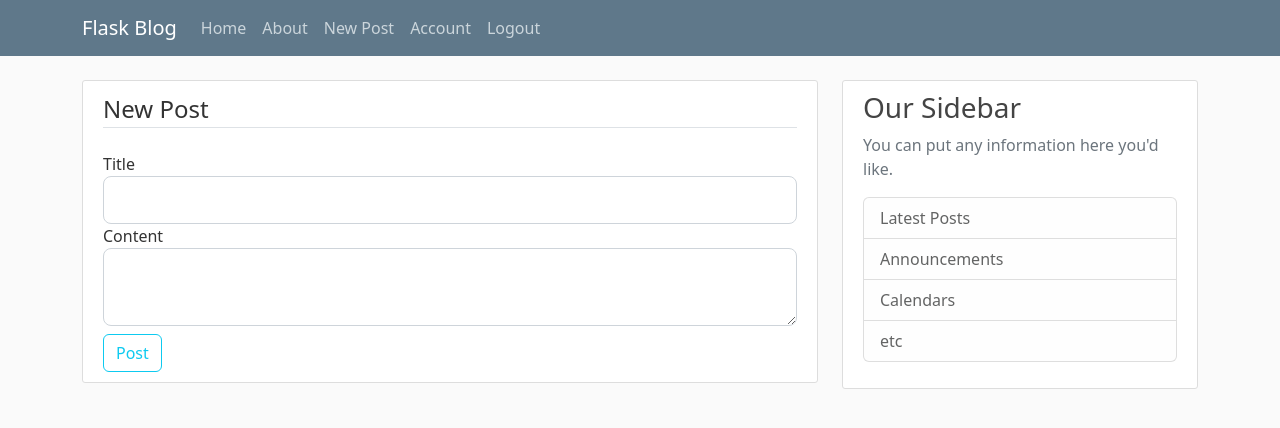
After one commit to thanhan44/Flask_Blog, a Flask app: page /post/new in a window 1280 px wide. The commit adds this page. Shown: the top 428 px of the page. Run offline with Flask 2, Linux system fonts and the light colour scheme; a user stored in the database is signed in; some libraries are stand-ins or nearby versions.

Commit message:
Create, update and delete posts

```diff
--- a/flaskblog/forms.py
+++ b/flaskblog/forms.py
@@ -1,5 +1,5 @@
 from flask_wtf import FlaskForm
-from wtforms import StringField, PasswordField, SubmitField, BooleanField, ValidationError
+from wtforms import StringField, PasswordField, SubmitField, BooleanField, ValidationError, TextAreaField
 from wtforms.validators import DataRequired, Length, Email, EqualTo
 from flaskblog.models import User
 from flask_wtf.file import FileField, FileAllowed
@@ -53,3 +53,10 @@ class UpdateAccountForm(FlaskForm):
             user = User.query.filter_by(email=email.data).first()
             if user:
                 raise ValidationError('That email is taken. Please choose a different one.')
+
+
+
+class PostForm(FlaskForm):
+    title = StringField('Title', validators=[DataRequired()])
+    content = TextAreaField('Content', validators=[DataRequired()])
+    submit = SubmitField('Post')
--- a/flaskblog/models.py
+++ b/flaskblog/models.py
@@ -13,6 +13,7 @@ class User(db.Model, UserMixin):
     email = db.Column(db.String(120), unique=True, nullable=False)
     image_file = db.Column(db.String(20), nullable=False, default="default.jpg")
     password = db.Column(db.String(60), nullable=False)
+
     posts = db.relationship('Post', backref='author', lazy=True)
 
     def __repr__(self):
--- a/flaskblog/routes.py
+++ b/flaskblog/routes.py
@@ -1,30 +1,31 @@
 import os
 import secrets
 from PIL import Image #pillow
-from flask import render_template, url_for, flash, redirect, request
+from flask import render_template, url_for, flash, redirect, request, abort
 from flaskblog import app, db, bcrypt
-from flaskblog.forms import RegistrationForm, LoginForm, UpdateAccountForm
+from flaskblog.forms import RegistrationForm, LoginForm, UpdateAccountForm, PostForm
 from flaskblog.models import User, Post
 from flask_login import login_user, current_user, logout_user, login_required
 
-posts = [
-    {
-        'author': 'Corey Schafer',
-        'title': 'Blog Post 1',
-        'content': 'First post content',
-        'date_posted': 'April 20, 2018'
-    },
-    {
-        'author': 'Jane Doe',
-        'title': 'Blog Post 2',
-        'content': 'Second post content',
-        'date_posted': 'April 21, 2018'
-    }
-]
+# posts = [
+#     {
+#         'author': 'Corey Schafer',
+#         'title': 'Blog Post 1',
+#         'content': 'First post content',
+#         'date_posted': 'April 20, 2018'
+#     },
+#     {
+#         'author': 'Jane Doe',
+#         'title': 'Blog Post 2',
+#         'content': 'Second post content',
+#         'date_posted': 'April 21, 2018'
+#     }
+# ]
 
 @app.route("/")
 @app.route("/home")
 def home():
+    posts = Post.query.all()
     return render_template('home.html', posts=posts)
 
 
@@ -32,6 +33,10 @@ def home():
 def about():
     return render_template('about.html', title='About')
 
+
+###############################################################
+# Register, login, logout, account for user
+###############################################################
 @app.route("/register", methods=['GET', 'POST'])
 def register():
     if current_user.is_authenticated:
@@ -82,9 +87,9 @@ def save_picture(form_picture):
     i.save(picture_path)
 
     # remove previous profile picture (option)
-    # prev_picture = os.path.join(app.root_path, 'static/profile_pics', current_user.image_file)
-    # if os.path.exists(prev_picture) and os.path.basename(prev_picture) != 'default.jpg':
-    #     os.remove(prev_picture)
+    prev_picture = os.path.join(app.root_path, 'static/profile_pics', current_user.image_file)
+    if os.path.exists(prev_picture) and os.path.basename(prev_picture) != 'default.jpg':
+        os.remove(prev_picture)
 
     return picture_fn
 
@@ -108,3 +113,59 @@ def account():
 
     image_file = url_for('static', filename='profile_pics/' + current_user.image_file)
     return render_template('account.html', title='Account', image_file=image_file, form=form)
+
+
+###############################################################
+# Create new post, post in web, update and remove posts
+###############################################################
+@app.route("/post/new", methods=['GET', 'POST'])
+@login_required
+def new_post():
+    form = PostForm()
+    if form.validate_on_submit():
+        post = Post(title=form.title.data, content=form.content.data, author=current_user)
+        db.session.add(post)
+        db.session.commit()
+        flash('Your post has been created!', 'success')
+        return redirect(url_for('home'))
+    return render_template('create_post.html', title='New Post',
+                           form=form, legend='New Post')
+
+
+
+@app.route("/post/<int:post_id>",  methods=['GET'])
+def post(post_id):
+    post = Post.query.get_or_404(post_id)
+    return render_template('post.html', title=post.title, post=post)
+
+
+
+@app.route("/post/<int:post_id>/update", methods=['GET', 'POST'])
+@login_required
+def update_post(post_id):
+    post = Post.query.get_or_404(post_id)
+    if post.author != current_user:
+        abort(403)
+    form = PostForm()
+    if form.validate_on_submit():
+        post.title = form.title.data
+        post.content = form.content.data
+        db.session.commit()
+        flash('Your post has been updated!', 'success')
+        return redirect(url_for('post', post_id=post.id))
+    elif request.method == 'GET':
+        form.title.data = post.title
+        form.content.data = post.content
+    return render_template('create_post.html', title='Update Post',
+                           form=form, legend='Update Post')
+
+@app.route("/post/<int:post_id>/delete", methods=['POST'])
+@login_required
+def delete_post(post_id):
+    post = Post.query.get_or_404(post_id)
+    if post.author != current_user:
+        abort(403)
+    db.session.delete(post)
+    db.session.commit()
+    flash('Your post has been deleted!', 'success')
+    return redirect(url_for('home'))
--- a/flaskblog/static/main.css
+++ b/flaskblog/static/main.css
@@ -34,6 +34,10 @@ h1, h2, h3, h4, h5, h6 {
 
 .article-title {
   color: #444444;
+}
+
+a{
+  text-decoration: none;
 }
 
 a.article-title:hover {
--- /dev/null
+++ b/flaskblog/templates/create_post.html
@@ -0,0 +1,40 @@
+{% extends "layout.html" %}
+{% block content %}
+<div class="content-section">
+    <form method="POST" action="">
+        {{ form.hidden_tag() }}
+        <fieldset class="form-group">
+            <legend class="border-bottom mb-4">{{ legend }}</legend>
+            <div class="form-group">
+                {{ form.title.label(class="form-control-label") }}
+                {% if form.title.errors %}
+                    {{ form.title(class="form-control form-control-lg is-invalid") }}
+                    <div class="invalid-feedback">
+                        {% for error in form.title.errors %}
+                            <span>{{ error }}</span>
+                        {% endfor %}
+                    </div>
+                {% else %}
+                    {{ form.title(class="form-control form-control-lg") }}
+                {% endif %}
+            </div>
+            <div class="form-group">
+                {{ form.content.label(class="form-control-label") }}
+                {% if form.content.errors %}
+                    {{ form.content(class="form-control form-control-lg is-invalid") }}
+                    <div class="invalid-feedback">
+                        {% for error in form.content.errors %}
+                            <span>{{ error }}</span>
+                        {% endfor %}
+                    </div>
+                {% else %}
+                    {{ form.content(class="form-control form-control-lg") }}
+                {% endif %}
+            </div>
+        </fieldset>
+        <div class="form-group mt-2">
+            {{ form.submit(class="btn btn-outline-info") }}
+        </div>
+    </form>
+</div>
+{% endblock content %}
--- a/flaskblog/templates/layout.html
+++ b/flaskblog/templates/layout.html
@@ -35,6 +35,7 @@
           <!-- Navbar Right Side -->
           <div class="navbar-nav">
              {% if current_user.is_authenticated %}
+                <a class="nav-item nav-link" href="{{ url_for('new_post') }}">New Post</a>
                 <a class="nav-item nav-link" href="{{ url_for('account') }}">Account</a>
                 <a class="nav-item nav-link" href="{{ url_for('logout') }}">Logout</a>
               {% else %}
```
Also changed, not shown: flaskblog/templates/home.html (+5 -4 lines), flaskblog/templates/post.html (added, +39 -0 lines), flaskblog/site.db.
